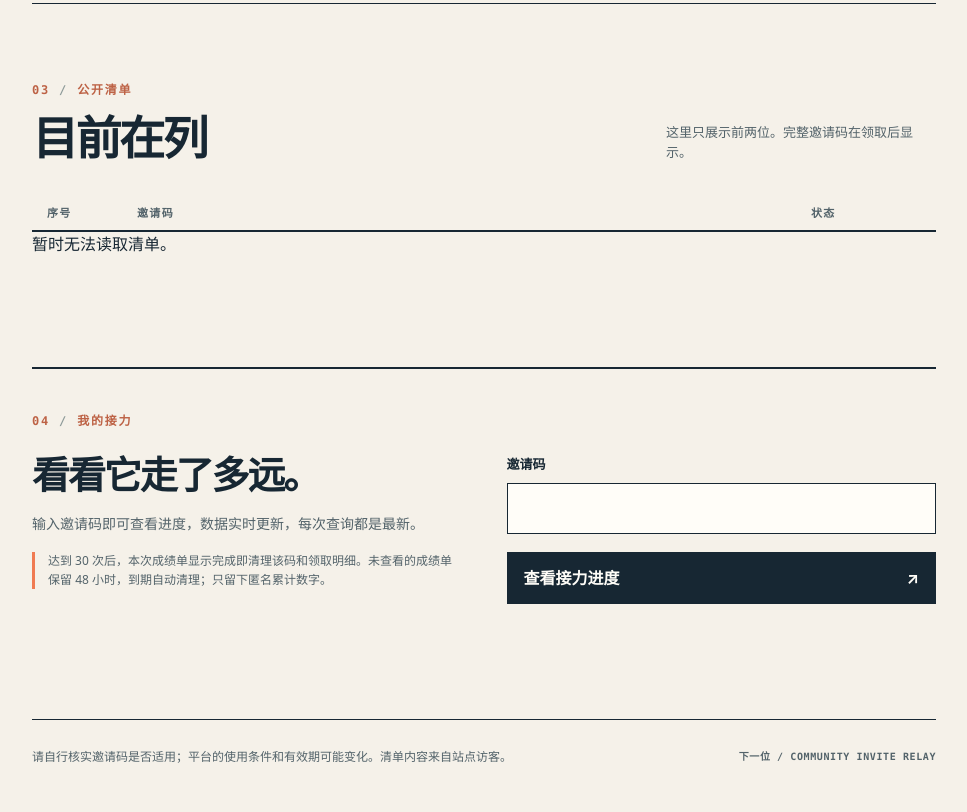
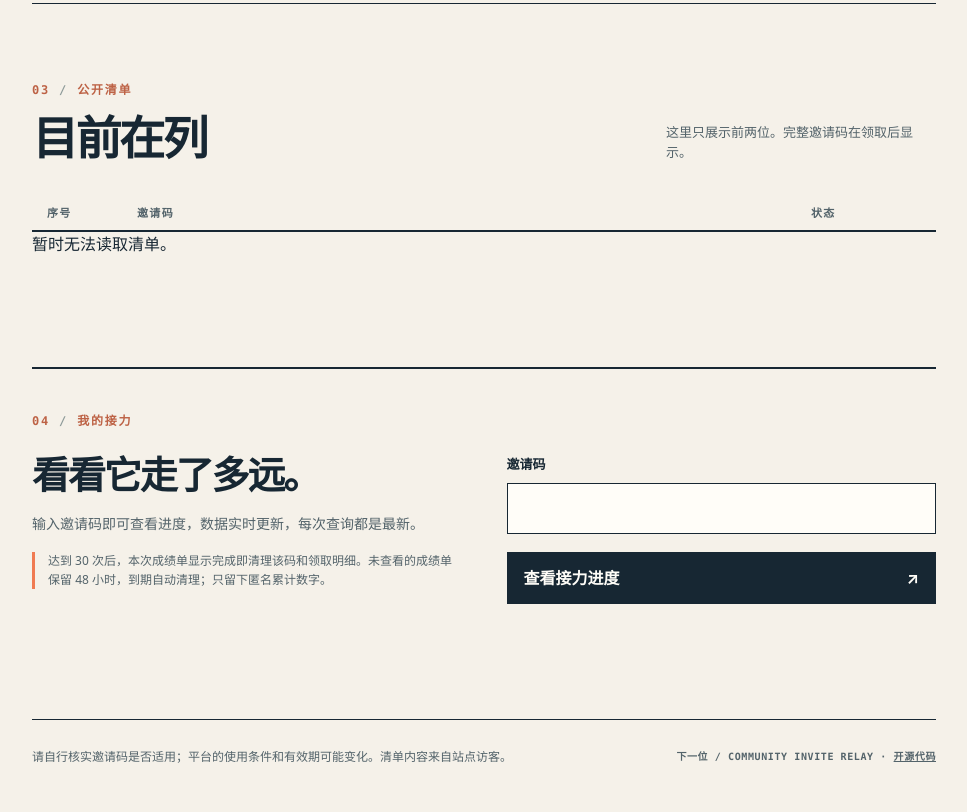
Before and after one commit to w0nderful666/muse-code-relay, a website: page public/index.html in a window 1280 px wide. Shown: the part 1412-2224 px from the top of the page, without its empty margins (283-1250 px from the left). Drawn offline with Linux system fonts and the light colour scheme; no server answers.

Commit message:
Add open-source repo link to footer

```diff
--- a/public/index.html
+++ b/public/index.html
@@ -37,7 +37,7 @@
       <section id="my-relay" class="progress-panel" aria-labelledby="progress-heading"><div class="section-index">04 <span>/</span> 我的接力</div><div class="progress-layout"><div><h2 id="progress-heading">看看它走了多远。</h2><p>输入邀请码即可查看进度，数据实时更新，每次查询都是最新。</p><p class="privacy-note">达到 30 次后，本次成绩单显示完成即清理该码和领取明细。未查看的成绩单保留 <span id="retention-hours">48</span> 小时，到期自动清理；只留下匿名累计数字。</p></div><form id="progress-form"><label for="lookup-code">邀请码</label><input id="lookup-code" maxlength="6" pattern="[A-Za-z0-9]{6}" required autocomplete="off"><button type="submit">查看接力进度 <span aria-hidden="true">↗</span></button><p id="progress-message" class="message" role="status"></p></form></div>
         <div id="progress-result" class="progress-result" hidden><div class="progress-result-heading"><span id="progress-kind" class="overline"></span><strong id="progress-preview"></strong></div><div class="progress-score"><strong id="progress-copies">0</strong><span>/ 30 次去重复制</span></div><progress id="progress-bar" value="0" max="30" aria-label="30次复制里程碑进度"></progress><p id="progress-details"></p><p id="progress-timing"></p><p id="deletion-status" role="status"></p><div class="receipt-actions"><button id="save-report" type="button" class="small secondary">保存这份成绩单</button><button id="retry-delete" type="button" class="small" hidden>重试清理明细</button></div></div>
       </section>
-      <footer><p>请自行核实邀请码是否适用；平台的使用条件和有效期可能变化。清单内容来自站点访客。</p><span>下一位 / COMMUNITY INVITE RELAY</span></footer>
+      <footer><p>请自行核实邀请码是否适用；平台的使用条件和有效期可能变化。清单内容来自站点访客。</p><span>下一位 / COMMUNITY INVITE RELAY · <a href="https://github.com/w0nderful666/muse-code-relay" target="_blank" rel="noopener">开源代码</a></span></footer>
     </main>
   </div>
 </body>
```
